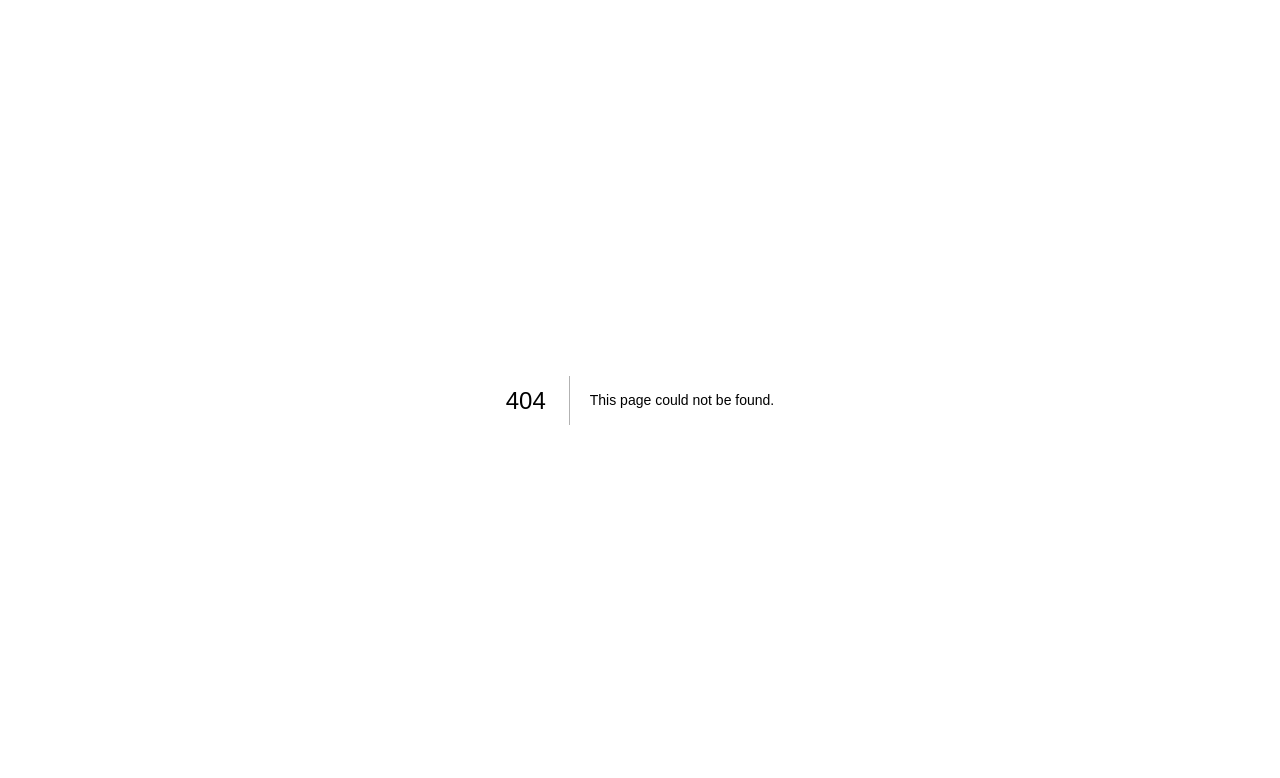
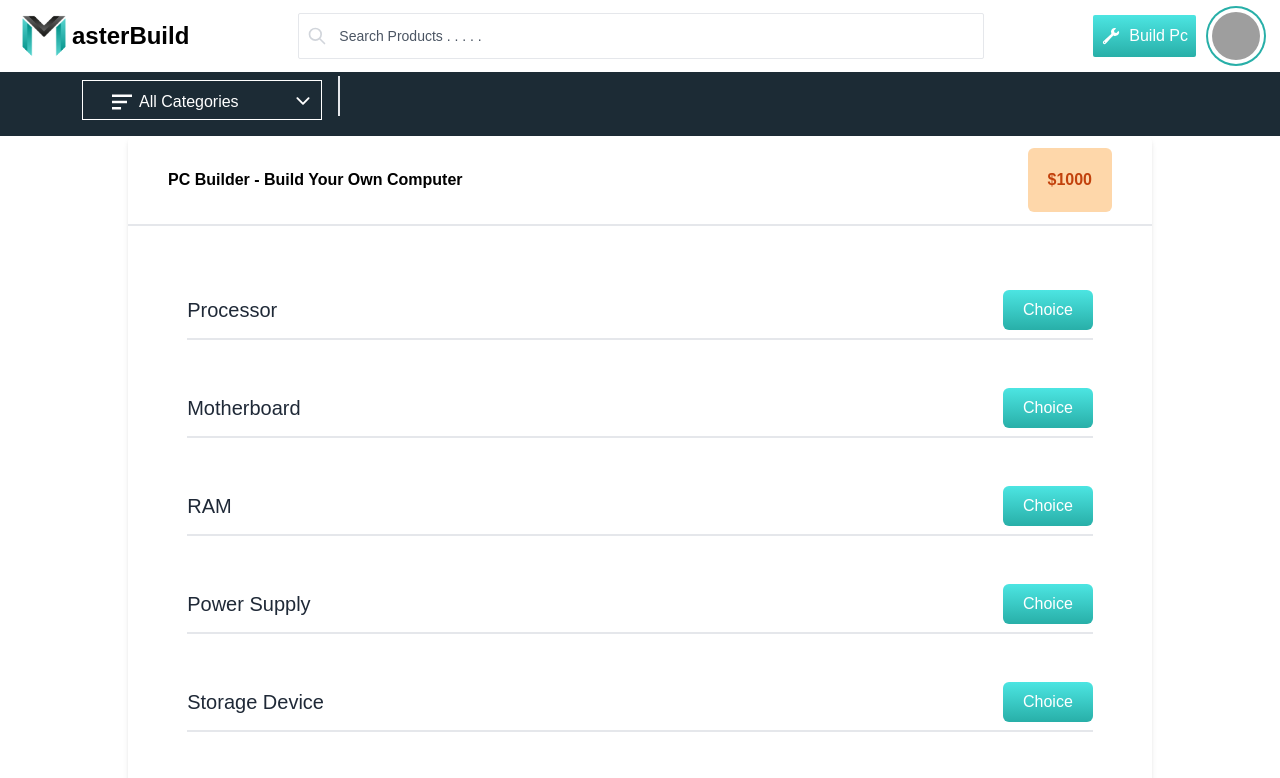
Before and after one commit to CrisTain333/pc-builder, a Next.js app: page /pc-build in a window 1280 px wide. Before the commit this address had no page. Shown: the top 778 px of the page. Built offline with nearby package versions, Linux system fonts and the light colour scheme; grey boxes are pictures that could not be loaded.

Commit message:
pc build page added

```diff
--- /dev/null
+++ b/pages/pc-build/index.js
@@ -0,0 +1,58 @@
+import RootLayout from "@/libs/Layout/RootLayout";
+import Button from "@/libs/components/Button/Button";
+import { componentCategories } from "@/libs/constant/categoryData";
+import Link from "next/link";
+import React from "react";
+
+const PcBuildPage = () => {
+  return (
+    <div>
+      <div className="w-[80%] mx-auto rounded-md shadow-md">
+        {/* heading  */}
+        <div className="flex items-center justify-between border-b-2 px-10 p-3">
+          <h2 className="font-semibold">
+            PC Builder - Build Your Own Computer
+          </h2>
+          <div className="p-5 bg-orange-200 text-base rounded-md text-orange-700 font-semibold">
+            $1000
+          </div>
+        </div>
+
+        {/* Category Section  */}
+        <div class="  mt-2 w-[90%] mx-auto bg-white text-black p-2">
+          {componentCategories &&
+            componentCategories.map((i, index) => (
+              <Link
+                href={`/product/category/${i}`}
+                key={index}
+                className="flex items-center justify-between gap-x-3.5 my-10  py-2 text-xl border-b-2 text-gray-800"
+              >
+                {i}
+
+                <Button
+                  label={"Choice"}
+                  type={"button"}
+                  className={
+                    "bg-gradient-to-t from-[#28afa8] to-[#4ce5e2] text-base px-5 py-2 rounded-md text-white"
+                  }
+                />
+              </Link>
+            ))}
+        </div>
+
+        {/* Footer  */}
+        <div className="flex items-start justify-center py-5  w-[90%] mx-auto">
+          <button className="text-base px-5 py-2 rounded-md bg-green-300 text-green-600">
+            Build
+          </button>
+        </div>
+      </div>
+    </div>
+  );
+};
+
+export default PcBuildPage;
+
+PcBuildPage.getLayout = function getLayout(page) {
+  return <RootLayout>{page}</RootLayout>;
+};
```
Also changed, not shown: libs/components/Navbar/Navbar.js.
